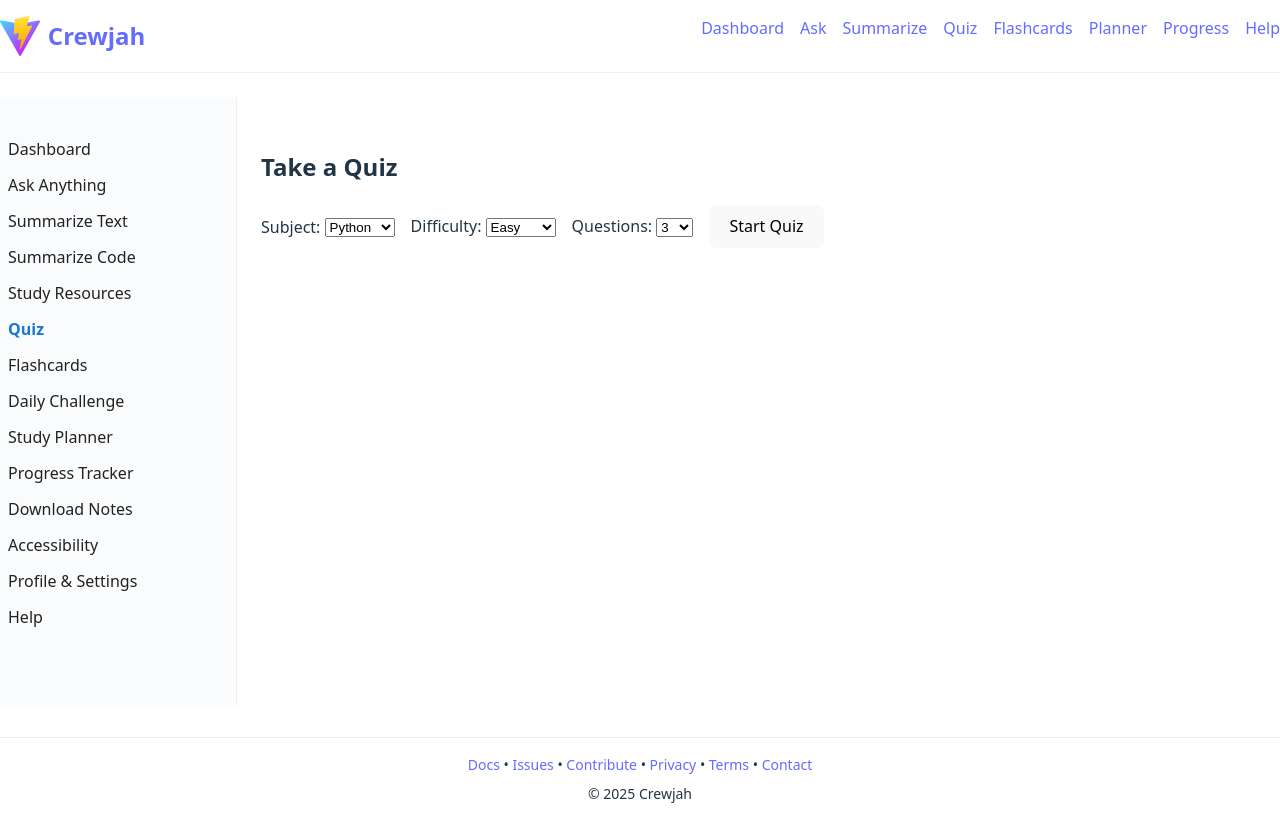
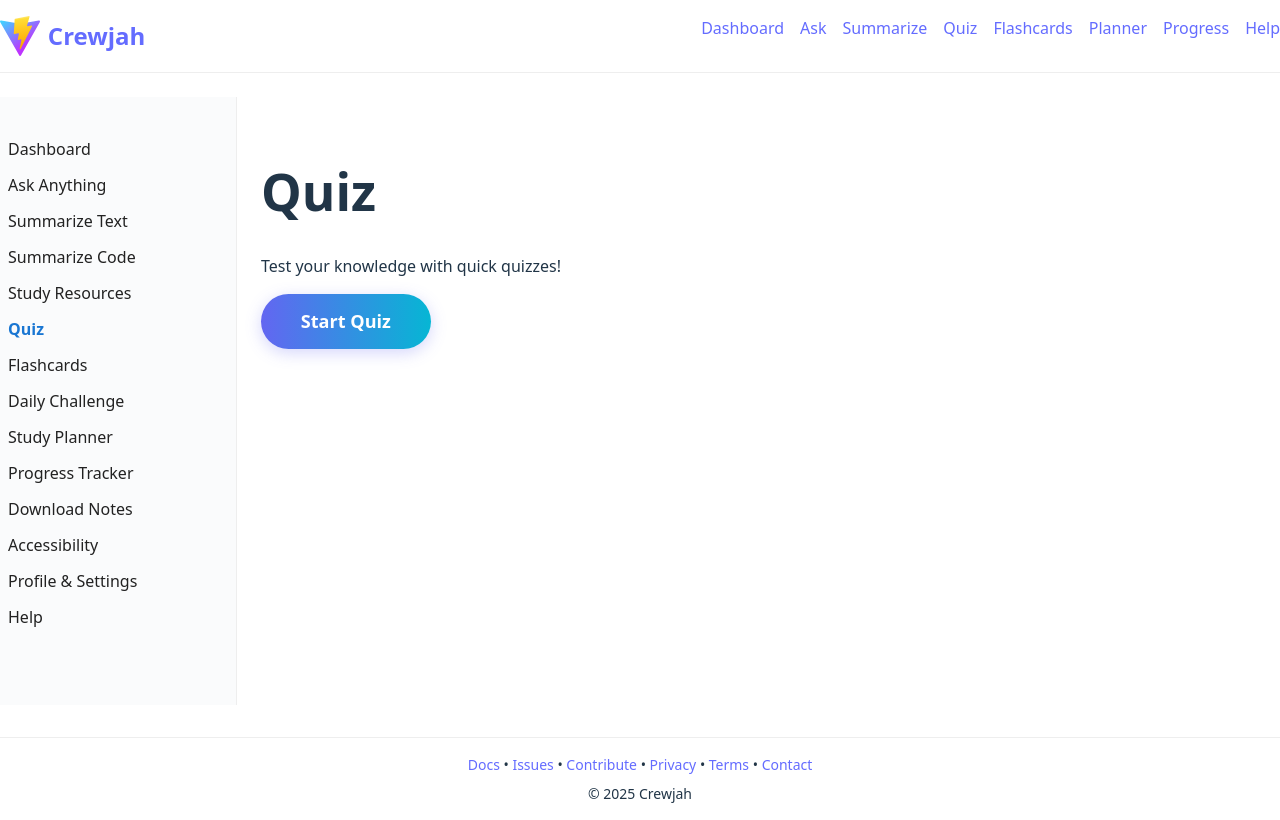
Before and after one commit to Crewjah/Crewjah, a React (Vite) app in the folder client/: page /quiz in a window 1280 px wide. Built offline with nearby package versions, Linux system fonts and the light colour scheme.

Commit message:
fix: update Quiz page

```diff
--- a/client/src/pages/Quiz.jsx
+++ b/client/src/pages/Quiz.jsx
@@ -1,81 +1,94 @@
 import { useState } from 'react';
 
-const quizSubjects = ['Python', 'DSA', 'Math', 'General'];
 const quizQuestions = [
   { q: 'What is 2 + 2?', options: ['3', '4', '5', '6'], answer: 1 },
   { q: 'What is the capital of France?', options: ['Berlin', 'London', 'Paris', 'Rome'], answer: 2 },
   { q: 'Which is a Python data type?', options: ['int', 'foo', 'bar', 'baz'], answer: 0 },
 ];
+
 const Quiz = () => {
-  const [subject, setSubject] = useState('Python');
-  const [difficulty, setDifficulty] = useState('Easy');
-  const [numQuestions, setNumQuestions] = useState(3);
   const [started, setStarted] = useState(false);
   const [current, setCurrent] = useState(0);
-  const [answers, setAnswers] = useState([]);
+  const [selected, setSelected] = useState(null);
   const [score, setScore] = useState(0);
   const [showResult, setShowResult] = useState(false);
 
-  const startQuiz = () => {
+  function startQuiz() {
     setStarted(true);
     setCurrent(0);
-    setAnswers([]);
+    setSelected(null);
     setScore(0);
     setShowResult(false);
-  };
-  const handleAnswer = (idx) => {
-    setAnswers([...answers, idx]);
-    if (quizQuestions[current].answer === idx) setScore(score + 1);
-    if (current + 1 < numQuestions) setCurrent(current + 1);
+  }
+
+  function handleSelect(i) {
+    setSelected(i);
+  }
+
+  function handleNext() {
+    if (selected === quizQuestions[current].answer) setScore(s => s + 1);
+    setSelected(null);
+    if (current + 1 < quizQuestions.length) setCurrent(current + 1);
     else setShowResult(true);
-  };
-  const retry = () => {
+  }
+
+  function retry() {
     setStarted(false);
-    setAnswers([]);
+    setCurrent(0);
+    setSelected(null);
     setScore(0);
     setShowResult(false);
-  };
+  }
+
   if (!started) {
     return (
-      <div>
-        <h2>Take a Quiz</h2>
-        <label>Subject: </label>
-        <select value={subject} onChange={e => setSubject(e.target.value)}>
-          {quizSubjects.map(s => <option key={s}>{s}</option>)}
-        </select>
-        <label style={{marginLeft:16}}>Difficulty: </label>
-        <select value={difficulty} onChange={e => setDifficulty(e.target.value)}>
-          <option>Easy</option><option>Medium</option><option>Hard</option>
-        </select>
-        <label style={{marginLeft:16}}>Questions: </label>
-        <select value={numQuestions} onChange={e => setNumQuestions(Number(e.target.value))}>
-          {[3,5,10].map(n => <option key={n}>{n}</option>)}
-        </select>
-        <button style={{marginLeft:16}} onClick={startQuiz}>Start Quiz</button>
+      <div className="edu-page edu-quiz">
+        <h1>Quiz</h1>
+        <p>Test your knowledge with quick quizzes!</p>
+        <button className="edu-btn edu-btn-primary" onClick={startQuiz}>Start Quiz</button>
       </div>
     );
   }
+
   if (showResult) {
     return (
-      <div>
-        <h2>Quiz Result</h2>
-        <p>Score: {score} / {numQuestions}</p>
-        <button onClick={retry}>Retry</button>
+      <div className="edu-page edu-quiz">
+        <h1>Quiz Complete!</h1>
+        <div>Your score: {score} / {quizQuestions.length}</div>
+        <button className="edu-btn" onClick={retry}>Restart</button>
       </div>
     );
   }
+
   const q = quizQuestions[current];
+
   return (
-    <div>
-      <h2>Question {current + 1} of {numQuestions}</h2>
-      <div>{q.q}</div>
-      <div>
-        {q.options.map((opt, idx) => (
-          <button key={idx} style={{display:'block',margin:'8px 0'}} onClick={() => handleAnswer(idx)}>{opt}</button>
+    <div className="edu-page edu-quiz">
+      <h1>Quiz</h1>
+      <div className="edu-quiz-q">{q.q}</div>
+      <div className="edu-quiz-options">
+        {q.options.map((opt, i) => (
+          <button
+            key={i}
+            className={`edu-btn edu-btn-option${selected === i ? ' selected' : ''}`}
+            onClick={() => handleSelect(i)}
+            disabled={selected !== null}
+          >
+            {opt}
+          </button>
         ))}
       </div>
+      {selected !== null && (
+        <div className={selected === q.answer ? 'edu-correct' : 'edu-wrong'}>
+          {selected === q.answer ? 'Correct!' : 'Incorrect.'}
+        </div>
+      )}
+      <button className="edu-btn edu-btn-primary" onClick={handleNext} disabled={selected === null} style={{marginTop:16}}>
+        {current + 1 === quizQuestions.length ? 'Finish' : 'Next'}
+      </button>
+      <div className="edu-quiz-progress">Question {current + 1} of {quizQuestions.length}</div>
     </div>
   );
-};
+}
 
 export default Quiz;
```
